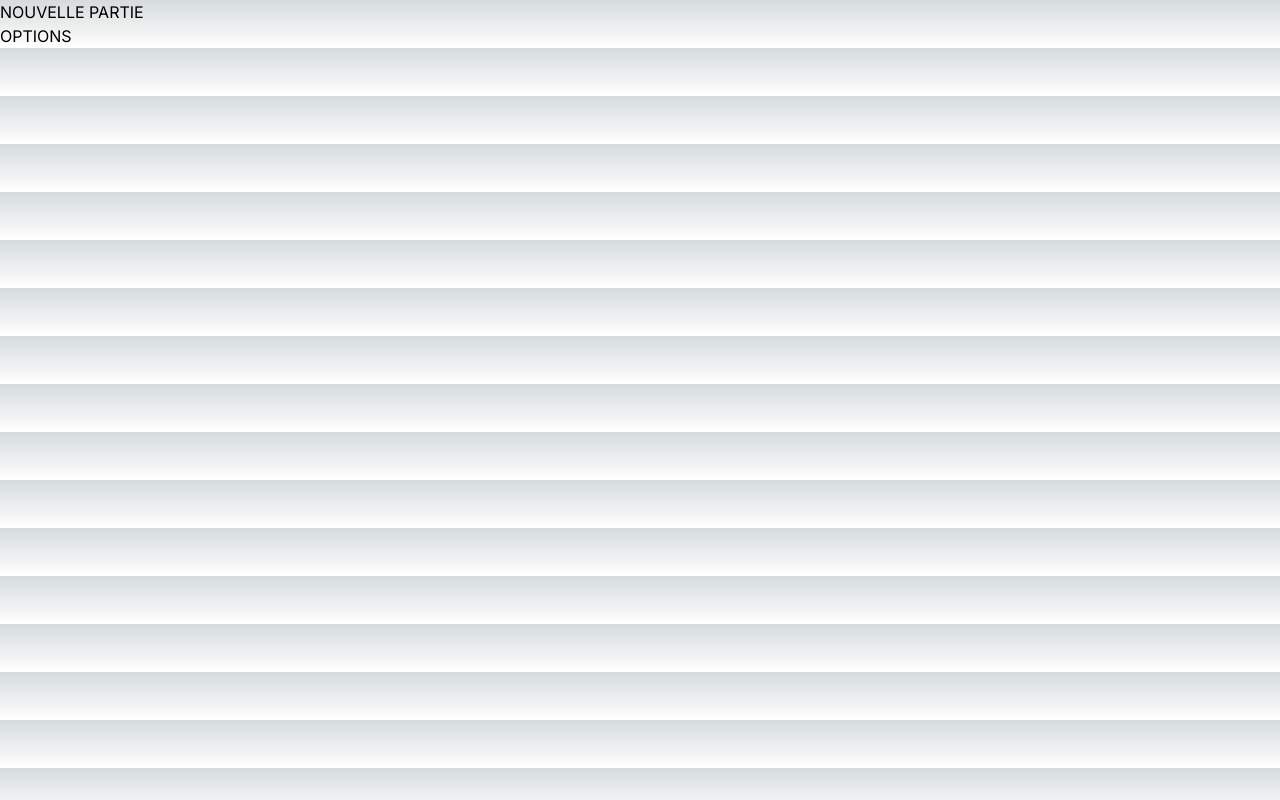
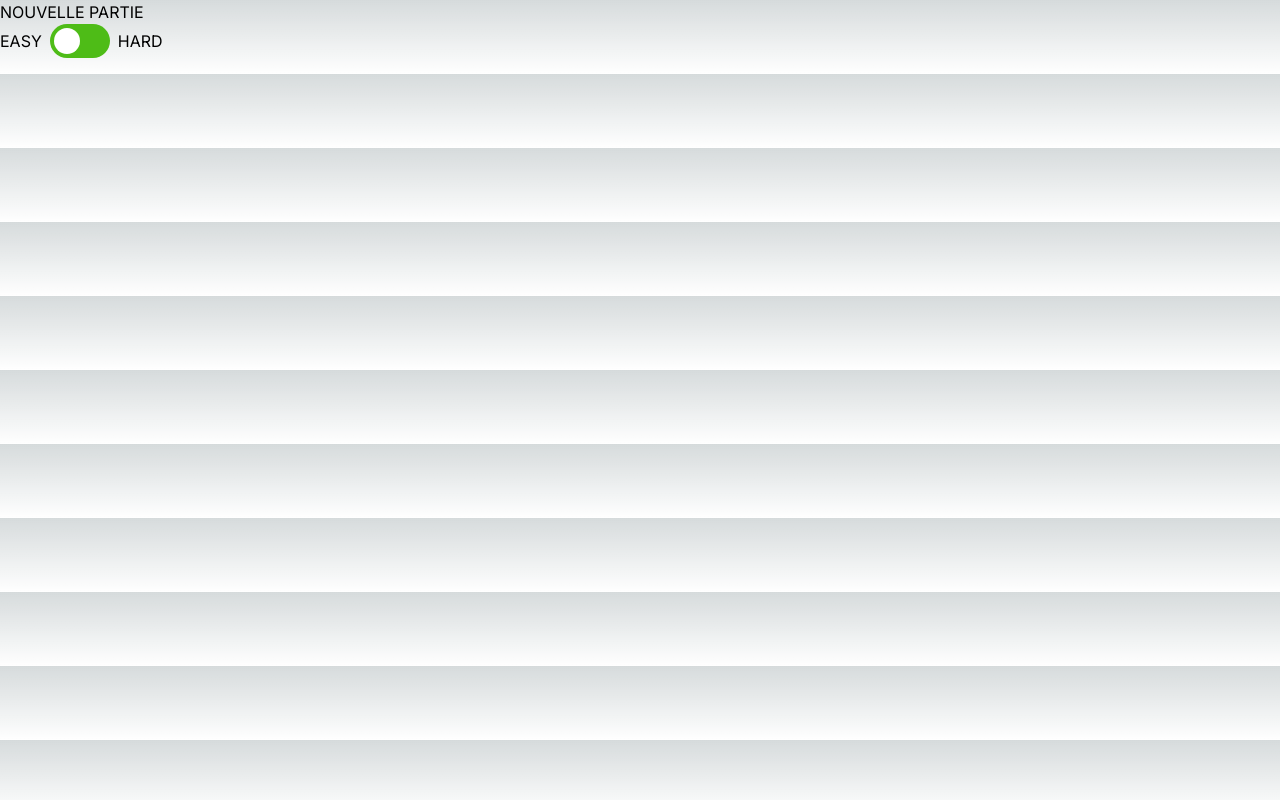
Before and after one commit to 6dean/whoiscelebrity, a Next.js app: page / in a window 1280 px wide. Built offline with nearby package versions, Linux system fonts and the light colour scheme.

Commit message:
setting params

```diff
--- a/src/app/game/page.js
+++ b/src/app/game/page.js
@@ -3,7 +3,9 @@ import Cloudi from "@/app/api/cloudinary";
 import Link from "next/link";
 import { useEffect, useState } from "react";
 
-export default function Game() {
+export default function Game({ params }) {
+  console.log(params);
+
   const [data, setData] = useState([]);
   const [celebrityName, setCelebrityName] = useState("");
   const [gamePoints, setGamePoints] = useState(0);
--- a/src/app/page.js
+++ b/src/app/page.js
@@ -1,14 +1,33 @@
 "use client";
-
+import { useState } from "react";
 import Link from "next/link";
+import { useParams } from "next/navigation";
 
 export default function Home() {
+  const params = useParams();
+  const [difficulty, setDifficulty] = useState("EASY");
+
+  const toggleDifficulty = () => {
+    setDifficulty(difficulty === "EASY" ? "HARD" : "EASY");
+  };
+
   return (
     <main>
-      <Link href={"/game"}>
+      <Link href={{ pathname: "/game", query: { difficulty: difficulty } }}>
         <div>NOUVELLE PARTIE</div>
       </Link>
-      <div>OPTIONS</div>
+      <div className="mb-4 flex items-center">
+        <span className="mr-2">EASY</span>
+        <label className="switch">
+          <input
+            type="checkbox"
+            checked={difficulty === "HARD"}
+            onChange={toggleDifficulty}
+          />
+          <span className="slider"></span>
+        </label>
+        <span className="ml-2">HARD</span>
+      </div>
     </main>
   );
 }
--- a/src/app/style.css
+++ b/src/app/style.css
@@ -72,3 +72,48 @@ input.shake {
   animation: shake 0.5s linear;
   outline-color: red;
 }
+
+.switch {
+  position: relative;
+  display: inline-block;
+  width: 60px;
+  height: 34px;
+}
+
+.switch input {
+  opacity: 0;
+  width: 0;
+  height: 0;
+}
+
+.slider {
+  position: absolute;
+  cursor: pointer;
+  top: 0;
+  left: 0;
+  right: 0;
+  bottom: 0;
+  background-color: #4ebc17;
+  transition: 0.4s;
+  border-radius: 34px;
+}
+
+.slider:before {
+  position: absolute;
+  content: "";
+  height: 26px;
+  width: 26px;
+  left: 4px;
+  bottom: 4px;
+  background-color: rgb(255, 255, 255);
+  transition: 0.4s;
+  border-radius: 50%;
+}
+
+input:checked + .slider {
+  background-color: #f32133;
+}
+
+input:checked + .slider:before {
+  transform: translateX(26px);
+}
```
